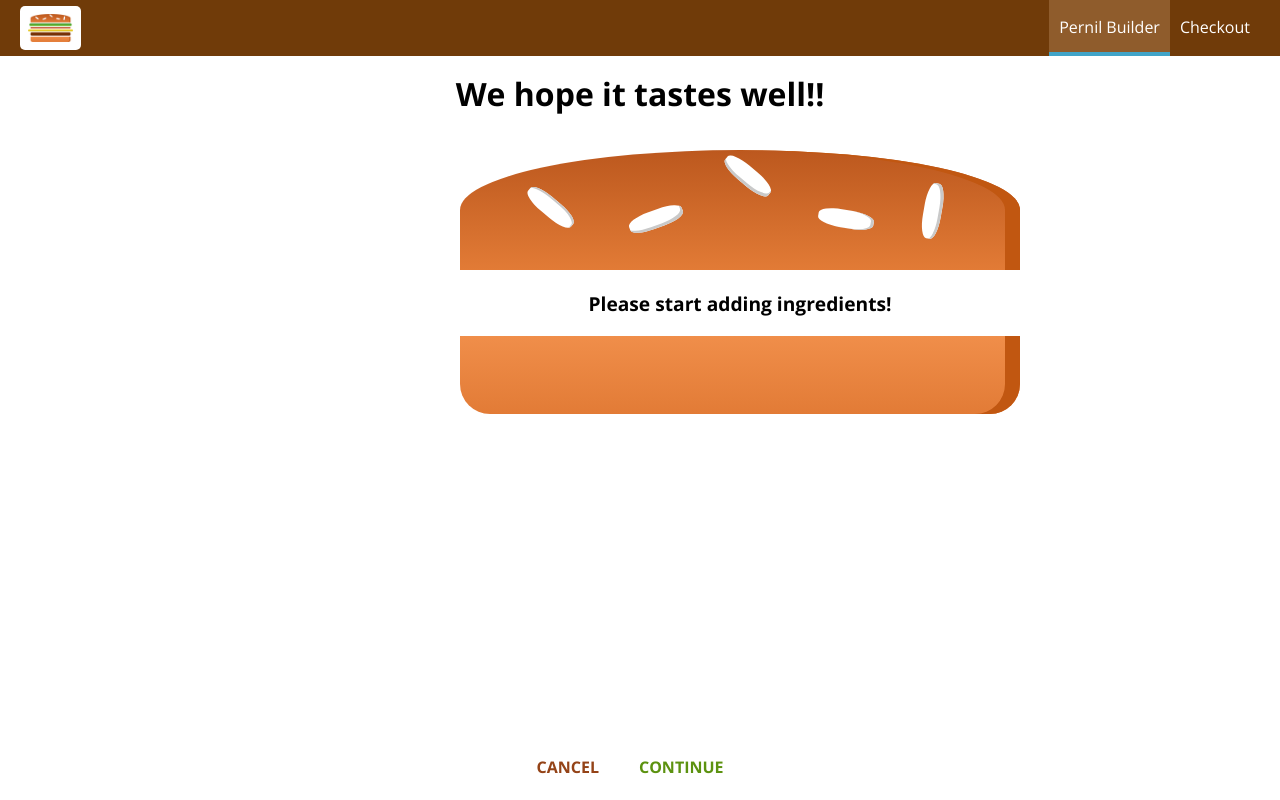
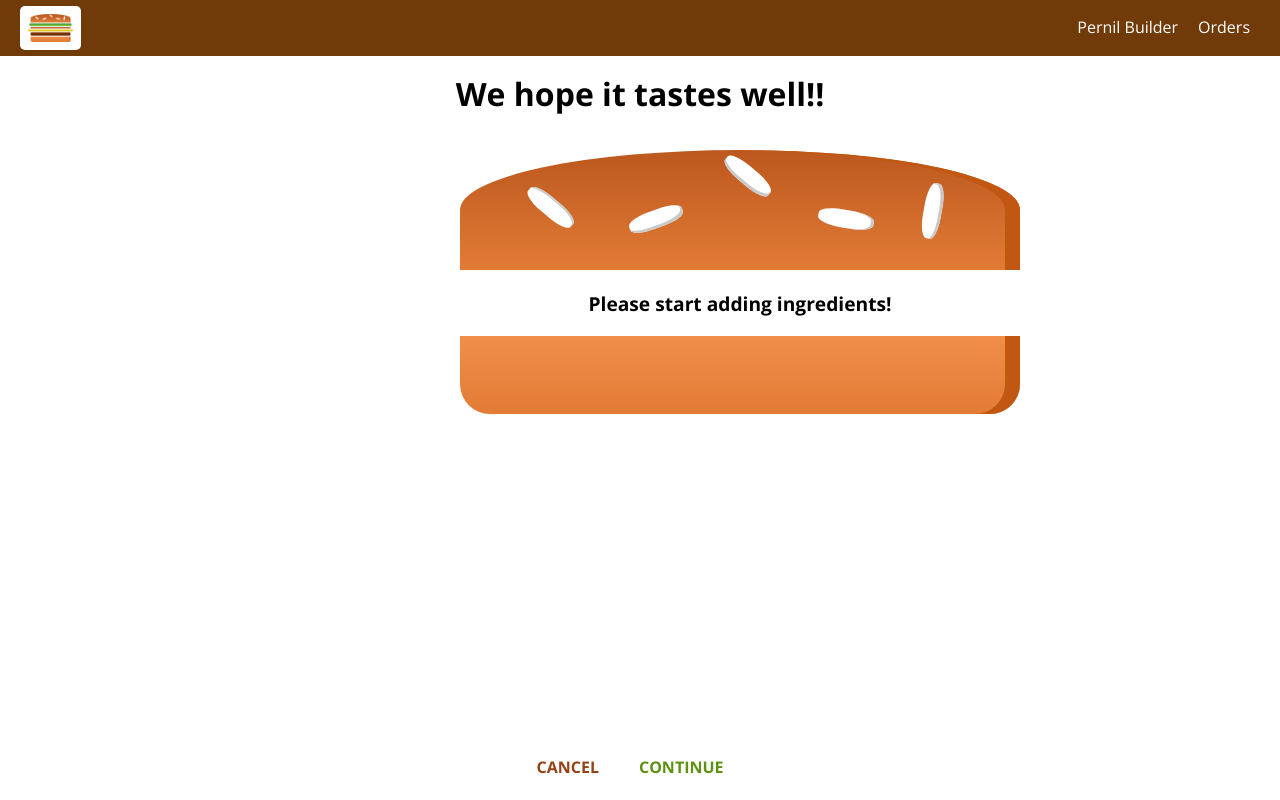
Before and after one commit to AmirArreaza/PernilBuilder, a React (Create React App) app: page /checkout in a window 1280 px wide. Built offline with nearby package versions, Linux system fonts and the light colour scheme.

Commit message:
Implementing the links as NavLinks from react router dom

```diff
--- a/src/components/Navigation/NavigationItems/NavigationItem/NavigationItem.js
+++ b/src/components/Navigation/NavigationItems/NavigationItem/NavigationItem.js
@@ -1,11 +1,13 @@
 import React from "react";
+import { NavLink } from "react-router-dom";
+
 import classes from "./NavigationItem.module.css";
 
 const navigationItem = (props) => (
   <li className={classes.NavigationItem}>
-    <a href={props.link} className={props.active ? classes.active : null}>
+    <NavLink to={props.link} exact={props.exact} activeClassName={classes.active}>
       {props.children}
-    </a>
+    </NavLink>
   </li>
 );
 
--- a/src/components/Navigation/NavigationItems/NavigationsItems.js
+++ b/src/components/Navigation/NavigationItems/NavigationsItems.js
@@ -4,8 +4,8 @@
 
 const navigationItems = (props) => (
   <ul className={classes.NavigationItems}>
-    <NavigationItem link="/" active>Pernil Builder</NavigationItem>
-    <NavigationItem link="/">Checkout</NavigationItem>
+    <NavigationItem link="/" exact>Pernil Builder</NavigationItem>
+    <NavigationItem link="/orders">Orders</NavigationItem>
   </ul>
 );
 
```
